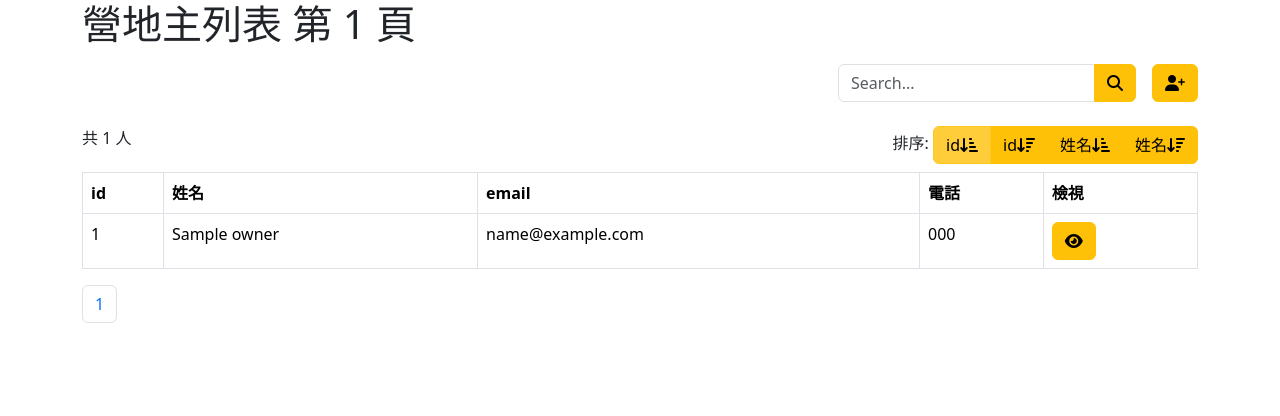
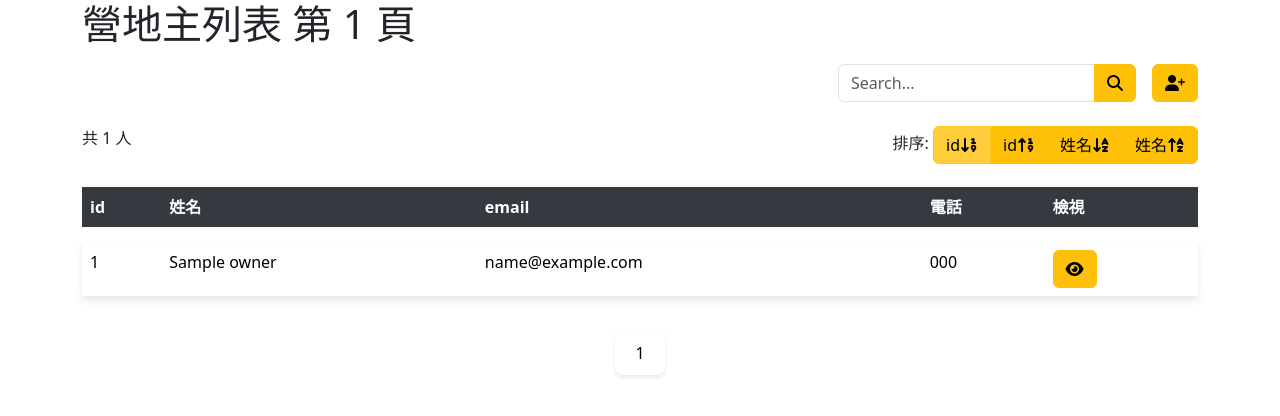
Before and after one commit to tch-robert/CampMate_Management_System, a PHP site: page /campmate/campground_owner/owners.php?page=1&order=1 in a window 1280 px wide. Shown: the top 416 px of the page. Run offline with PHP 8.4, Linux system fonts and the light colour scheme; tables that the repository leaves empty or names only in its code hold one stand-in row (values such as "Sample post").

Commit message:
營地主列表css

```diff
--- a/campground_owner/owners.php
+++ b/campground_owner/owners.php
@@ -58,6 +58,59 @@ if (isset($_GET["page"])) {
     <meta name="viewport" content="width=device-width, initial-scale=1, shrink-to-fit=no" />
 
     <?php include("../css.php") ?>
+    <style>
+        .table-custom {
+            border-collapse: separate;
+            border-spacing: 0 15px;
+        }
+
+        .table-custom thead th {
+            border: none;
+            background-color: #343a40;
+            color: white;
+        }
+
+        .table-custom tbody tr {
+            box-shadow: 0 4px 8px rgba(0, 0, 0, 0.1);
+        }
+
+        .table-custom tbody tr td {
+            background-color: white;
+            border: none;
+        }
+
+        .pagination-shadow {
+            display: flex;
+            justify-content: center;
+            margin-top: 20px;
+        }
+
+        .pagination-shadow .page-item {
+            margin: 0 5px;
+        }
+
+        .pagination-shadow .page-item .page-link {
+            border: none;
+            border-radius: 8px;
+            padding: 10px 20px;
+            color: #000;
+            background-color: white;
+            box-shadow: 0 2px 4px rgba(0, 0, 0, 0.1);
+            transition: box-shadow 0.3s, color 0.3s;
+        }
+
+        .pagination-shadow .page-item .page-link:hover {
+            color: #fff;
+            box-shadow: 0 4px 8px rgba(0, 0, 0, 0.2);
+            background-color: #007bff;
+        }
+
+        .pagination-shadow .page-item.active .page-link {
+            color: white;
+            background-color: #007bff;
+            box-shadow: 0 4px 8px rgba(0, 0, 0, 0.2);
+        }
+    </style>
 
 </head>
 
@@ -86,23 +139,23 @@ if (isset($_GET["page"])) {
             <div>
                 共 <?= $ownerCount ?> 人
             </div>
-            <?php if(isset($_GET["page"])): ?>
+            <?php if (isset($_GET["page"])) : ?>
                 <div>
                     排序:
                     <div class="btn-group">
-                    <a href="?page=<?= $page ?>&order=1" class="btn btn-warning <?php if ($order == 1) echo "active"; ?>">id<i class="fa-solid fa-arrow-down-short-wide"></i></i></a>
+                        <a href="?page=<?= $page ?>&order=1" class="btn btn-warning <?php if ($order == 1) echo "active"; ?>">id<i class="fa-solid fa-arrow-down-1-9"></i></a>
 
-                    <a href="?page=<?= $page ?>&order=2" class="btn btn-warning <?php if ($order == 2) echo "active"; ?>">id<i class="fa-solid fa-arrow-down-wide-short"></i></i></a>
+                        <a href="?page=<?= $page ?>&order=2" class="btn btn-warning <?php if ($order == 2) echo "active"; ?>">id<i class="fa-solid fa-arrow-up-1-9"></i></a>
 
-                    <a href="?page=<?= $page ?>&order=3" class="btn btn-warning <?php if ($order == 3) echo "active"; ?>">姓名<i class="fa-solid fa-arrow-down-short-wide"></i></i></a>
+                        <a href="?page=<?= $page ?>&order=3" class="btn btn-warning <?php if ($order == 3) echo "active"; ?>">姓名<i class="fa-solid fa-arrow-down-a-z"></i></a>
 
-                    <a href="?page=<?= $page ?>&order=4" class="btn btn-warning <?php if ($order == 4) echo "active"; ?>">姓名<i class="fa-solid fa-arrow-down-wide-short"></i></i></a>
+                        <a href="?page=<?= $page ?>&order=4" class="btn btn-warning <?php if ($order == 4) echo "active"; ?>">姓名<i class="fa-solid fa-arrow-up-a-z"></i></a>
                     </div>
                 </div>
             <?php endif; ?>
         </div>
         <?php if ($result->num_rows > 0) : ?>
-        <table class="table table-bordered">
+            <table class="table table-custom table-hover">
                 <thead>
                     <tr>
                         <th>id</th>
@@ -115,7 +168,7 @@ if (isset($_GET["page"])) {
                 <tbody>
                     <?php foreach ($rows as $user) : ?>
                         <tr>
-                        <td><?= $user["id"] ?></td>
+                            <td scope="row"><?= $user["id"] ?></td>
                             <td><?= $user["name"] ?></td>
                             <td><?= $user["email"] ?></td>
                             <td><?= $user["phone"] ?></td>
@@ -125,15 +178,15 @@ if (isset($_GET["page"])) {
                 </tbody>
             </table>
             <?php if (isset($_GET["page"])) : ?>
-            <nav aria-label="Page navigation example">
-                <ul class="pagination">
+                <nav aria-label="Page ">
+                    <ul class="pagination pagination-shadow">
                         <?php for ($i = 1; $i <= $pageCount; $i++) : ?>
                             <li class="page-item"><a class="page-link" href="?page=<?= $i ?>&order=<?= $order ?>"><?= $i ?></a></li>
                         <?php endfor; ?>
                     </ul>
                 </nav>
             <?php endif; ?>
-        <?php else: ?>
+        <?php else : ?>
             沒有營地主
         <?php endif; ?>
 
--- a/index.php
+++ b/index.php
@@ -127,7 +127,7 @@
                 </a>
             </li>
             <li>
-                <a class="d-block px-3 text-decoration-none" href="landowner-system.php">
+                <a class="d-block px-3 text-decoration-none" href="/campmate/campground_owner/owners.php">
                     <i class="fa-solid fa-user-tie"></i> <span>營地主系統</span>
                 </a>
             </li>
```
Lines whose indentation alone changed are shown as unchanged.
